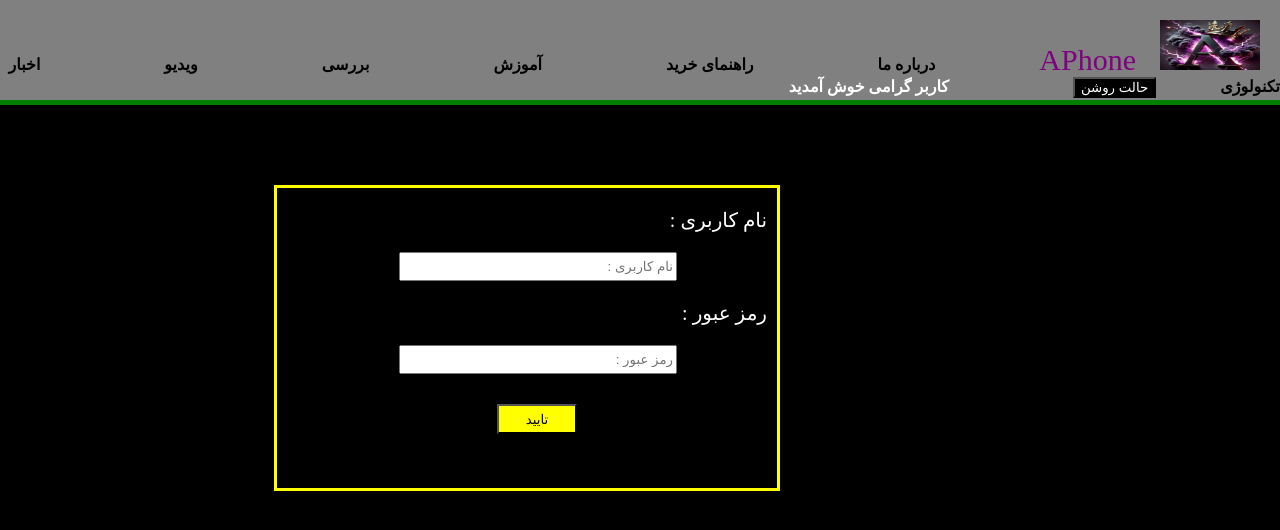
After one commit to AbolfazlGhasiry/Projectforweb, a PHP site: page /login.html in a window 1280 px wide. The commit adds this page. Shown: the top 530 px of the page. Run offline with PHP 8.4, Linux system fonts and the light colour scheme.

Commit message:
Add files via upload
login and about us

```diff
--- /dev/null
+++ b/login.css
@@ -0,0 +1,81 @@
+body{
+    direction: rtl;
+    margin-top: 0px;
+    font-family: b titr;
+    background-color: black;
+    color: white;
+}
+#header{
+    background-color: gray;
+    height: 100px;
+    width: 100vw;
+    border-bottom: 5px green solid;
+}
+#logo{
+    height: 50px;
+    width: 100px;
+    margin: 20px 20px 0px 20px;
+}
+#logo:hover{
+    height: 60px;
+    width: 120px;
+}
+#sitename{
+    display: inline;
+    font-size: 30px;
+    color: purple;
+}
+#sitename:hover{
+    font-weight: bolder;
+    color: aqua;
+}
+#menucontent , #menu{
+    display: inline;
+    text-decoration: none;
+    margin-top: 0px;
+
+}
+#menucontent{
+    margin: 0px 60px 0px 60px;
+    font-weight: bold;
+    color: black;
+}
+#darkbutton{
+    background-color: black;
+    color: white;
+}
+#welcome{
+    display: inline;
+    margin-right: 120px;
+    font-weight: bold;
+}
+#menucontent:hover {
+   color: limegreen;
+  text-shadow: 0 0 5px limegreen;
+  text-decoration: overline;
+}
+#login{
+    border: 3px yellow solid;
+    width: 500px;
+    height: 300px;
+    margin: 80px 500px;
+}
+#loginbutton{
+    display: block;
+    margin: 30px 200px;
+    width: 80px;
+    height: 30px;
+    background-color: yellow;
+}
+#loginbutton:hover{
+    background-color: yellowgreen;
+}
+#username , #pass{
+    font-size: 20px;
+    margin-right: 10px;
+}
+#inputusername , #inputpass{
+    margin-right: 100px;
+    width: 270px;
+    height: 23px;
+}
--- /dev/null
+++ b/login.html
@@ -0,0 +1,33 @@
+<!DOCTYPE html>
+<html lang="en">
+<head>
+    <meta charset="UTF-8">
+    <meta name="viewport" content="width=device-width, initial-scale=1.0">
+    <title>Document</title>
+    <link rel="stylesheet" href="login.css">
+</head>
+<body>
+   <div id="header">
+        <img id="logo" src="Icon.png" alt="لوگوی سایت APhone">
+        <p id="sitename">APhone</p>
+        <ul id="menu">
+            <a href="aboutus.html" id="menucontent">درباره ما</a>
+            <a href="Project.html" id="menucontent">راهنمای خرید</a>
+            <a href="learn.html" id="menucontent">آموزش</a>
+            <a href="review.html" id="menucontent">بررسی</a>
+            <a href="video.html" id="menucontent">ویدیو</a>
+            <a href="news.html" id="menucontent">اخبار تکنولوژی</a>
+        </ul>
+        <button id="darkbutton">حالت روشن</button>
+        <p id="welcome">کاربر گرامی خوش آمدید</p>
+    </div>
+    <div id="login">
+        <p id="username">نام کاربری : </p>
+        <input type="text" id="inputusername" placeholder="نام کاربری : ">
+        <p id="pass">رمز عبور : </p>
+        <input type="password" id="inputpass" placeholder="رمز عبور : " >
+        <button onclick="ok()" id="loginbutton" >تایید</button>
+    </div>
+    <script src="login.js"></script>
+</body>
+</html>
--- /dev/null
+++ b/login.js
@@ -0,0 +1,7 @@
+function ok() {
+    let username = document.getElementById("inputusername").value;
+    let password = document.getElementById("inputpass").value;
+    if(username != "" || password !=""){
+        document.getElementById("welcome").innerHTML = username + " خوش آمدید";
+    }
+}
--- a/project.css
+++ b/project.css
@@ -204,3 +204,9 @@ body{
   background: #333;
   box-shadow: inset 0 0 10px limegreen;
 }
+#aboutus{
+    text-decoration: none;
+    color: white;
+    font-size: 20px;
+
+}
```
Also changed, not shown: Project.html (+7 -8 lines), aboutus.css (added, +72 -0 lines), aboutus.html (added, +40 -0 lines).
